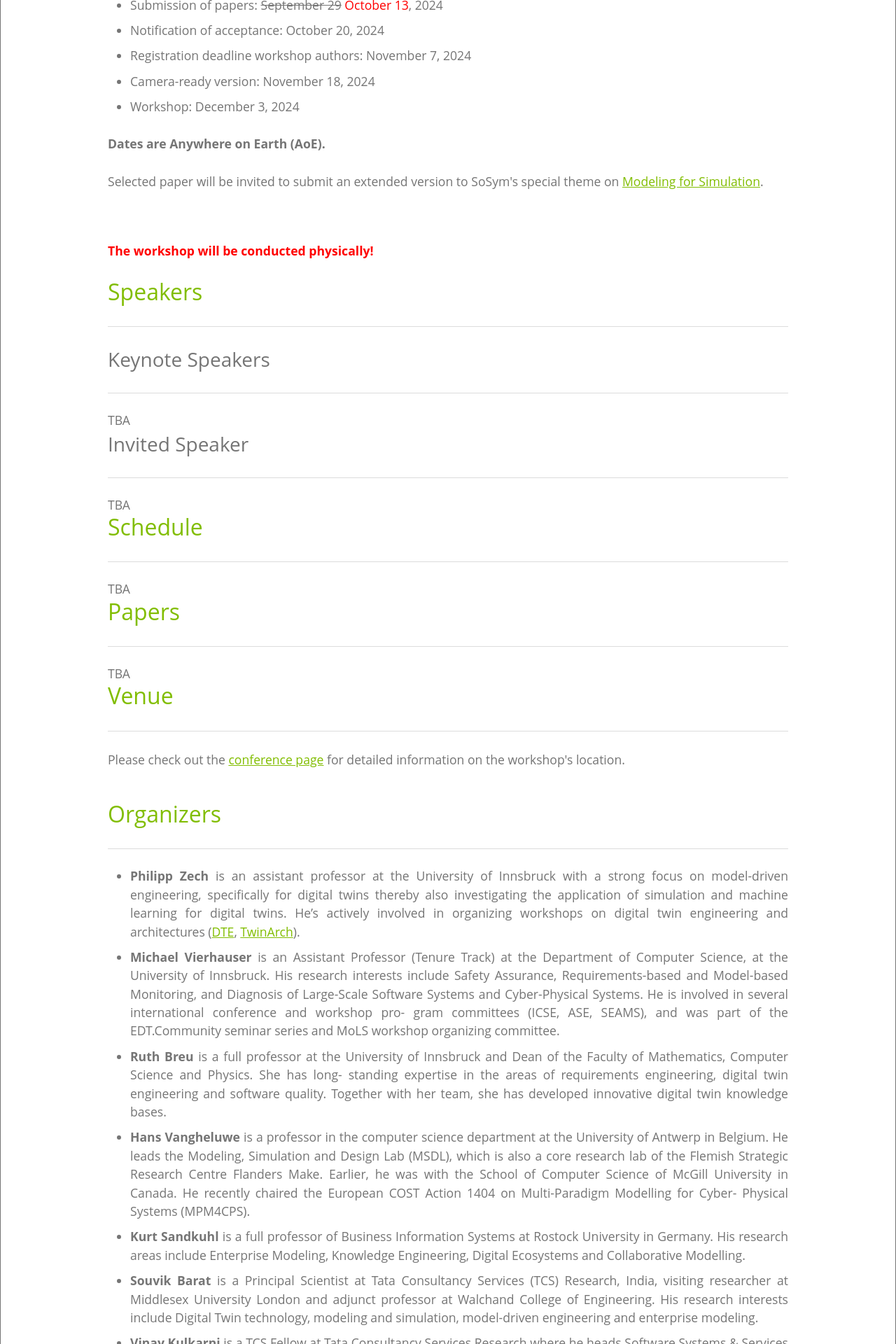
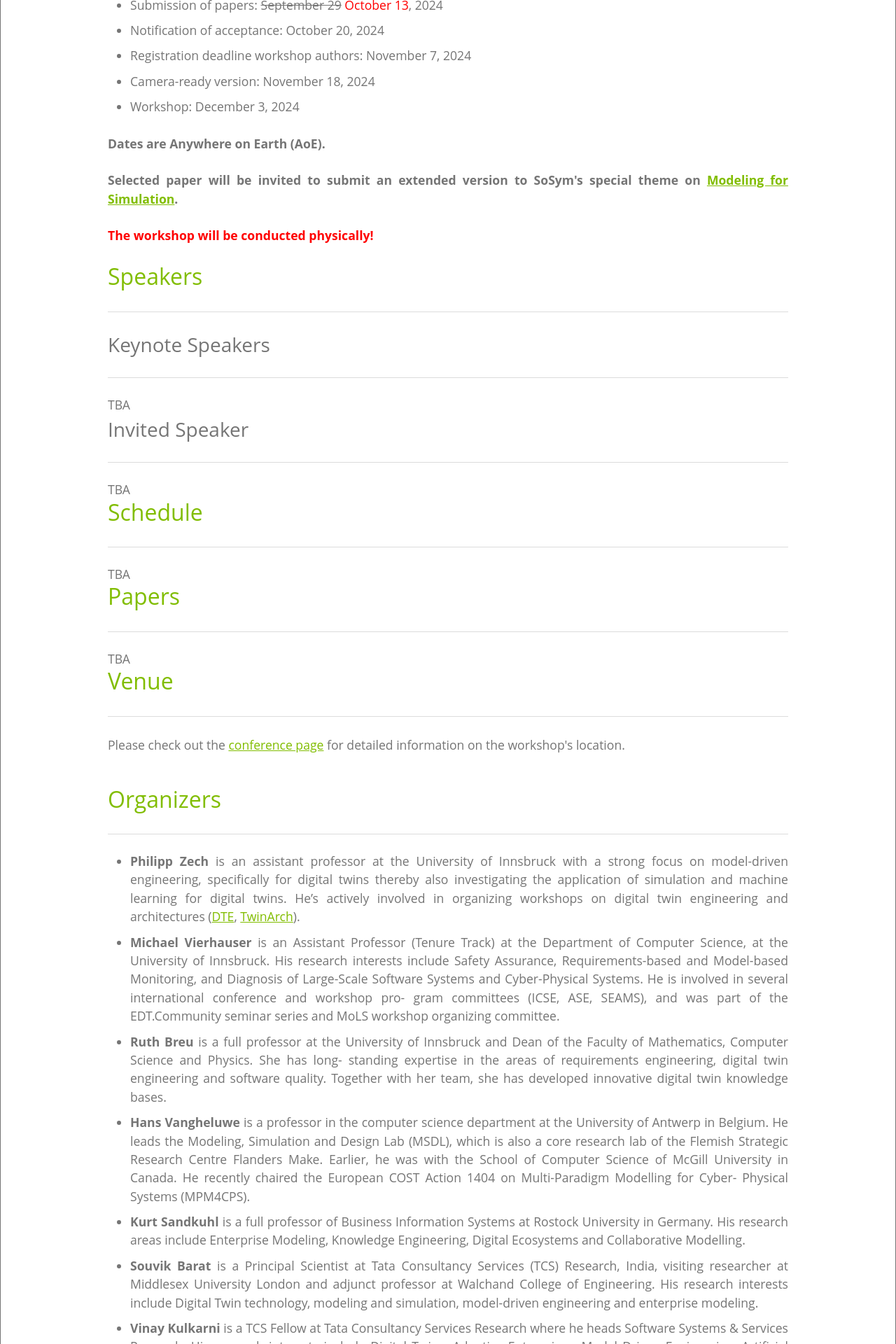
Before and after one commit to phizech/m4s.github.io, a Jekyll site: the page built from index.html, in a window 1280 px wide. Shown: the part 3020-4940 px from the top of the page at 70% size. Built offline with Jekyll 4.4.1, drawn with Linux system fonts in a browser that asks for light colours.

Commit message:
Update index.html

```diff
--- a/index.html
+++ b/index.html
@@ -95,9 +95,7 @@
          <b>Dates are Anywhere on Earth (AoE).</b>
          <br>
          <br>
-         <font style="bold">
-         <p>Selected paper will be invited to submit an extended version to SoSym's special theme on <a href="https://www.sosym.org/theme_sections/cfp/cfp-SoSyM-TS-m4s.pdf">Modeling for Simulation</a>.</p>
-         </font>
+         <b>Selected paper will be invited to submit an extended version to SoSym's special theme on <a href="https://www.sosym.org/theme_sections/cfp/cfp-SoSyM-TS-m4s.pdf">Modeling for Simulation</a>.</b>
          <br>
          <br>
          <font color="red">
```
